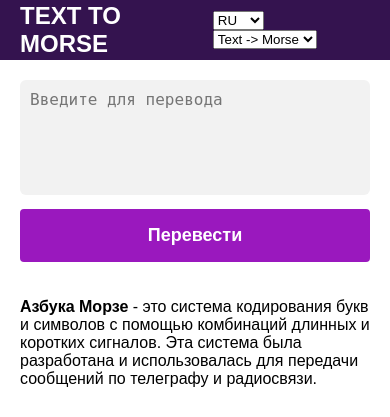
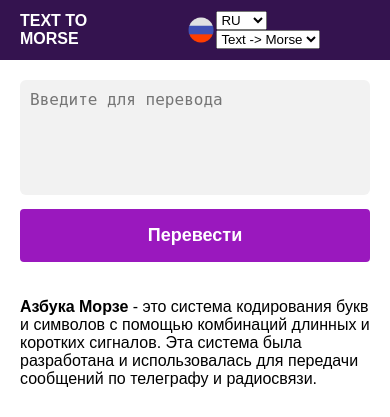
Before and after one commit to FrogzZ/text_to_morse__fastapi, a FastAPI app: page / in a window 390 px wide. Shown: the top 417 px of the page. Run offline with FastAPI, Linux system fonts and the light colour scheme.

Commit message:
some fix

```diff
--- a/main.py
+++ b/main.py
@@ -46,7 +46,6 @@ async def translate(method: str, lang: str, input_text: str):
                 res += reverse_list[i.upper()]
             elif i == '':
                 res += ' '
-        print(reverse_list)
         return {'result': res}
 
 
--- a/templates/index.html
+++ b/templates/index.html
@@ -3,7 +3,6 @@
 <head>
     <link id="favicon" rel="icon" type="image/x-icon" href="../static/favicon.ico">
     <title>Morse to text</title>
-    <script src="script.js"></script>
     <meta name="viewport" content="width=device-width, initial-scale=1">
     <style>
         body {
@@ -51,6 +50,19 @@
             color: #fff;
         }
 
+        @media (max-width: 500px){
+            #header-logo {
+                font-weight: bold;
+                font-size: 16px;
+                color: #fff;
+            }
+        }
+
+        menu {
+            display: flex;
+            align-items: center;
+        }
+
         main {
             max-width: 960px;
             margin: 80px auto 20px auto;
@@ -90,14 +102,15 @@
             background-color: #6d1186;
         }
 
-
     </style>
 </head>
 <body>
     <header>
         <a href="/"><h1 id="header-logo">TEXT TO MORSE</h1></a>
-<!--        <a href="/"><img src="../static/ru.png" width="35" height="35" alt="lang"></a>-->
+<!--        <a href="/"><img src="../static/ru.png" width="30" height="30" alt="lang"></a>-->
 
+        <menu>
+            <img id="langImage" src="../static/ru.png" width="30" height="30" alt="lang" onclick="changeImage()">
             <p>
                 <label for="lang"></label>
                 <select id="lang" name="lang">
@@ -111,6 +124,9 @@
                     <option value="mt">Morse -> Text</option>
                 </select>
             </p>
+        </menu>
+
+
     </header>
 
     <main>
@@ -139,6 +155,21 @@
 
 
   <script>
+
+      function changeImage() {
+      var langImage = document.getElementById("langImage");
+      var currentSrc = langImage.getAttribute("src");
+
+      var selectedLang = langSelect.value;
+      langImage.setAttribute("src", newSrc);
+      var newSrc = (currentSrc === "../static/ru.png") ? "../static/usa.png" : "../static/ru.png";
+      var newLang = (currentSrc === "../static/ru.png") ? "eng" : "ru";
+      langImage.setAttribute("src", newSrc);
+      localStorage.setItem("selectedLang", newLang);
+      localStorage.setItem("selectedImg", newSrc);
+      }
+
+
     const langSelect = document.getElementById("lang");
     const trSelect = document.getElementById("how_tr");
 
@@ -170,7 +201,6 @@
 
         const selectedLang = localStorage.getItem("selectedLang");
         const selectedTr = localStorage.getItem("selectedTr");
-        console.log(inputText)
         if (selectedLang) {
             fetch('/translate/' + selectedTr + '/' + selectedLang + '/' + '-' + inputText)
                 .then(response => response.json())
@@ -186,7 +216,8 @@
         } else {
           console.log("Выбранный язык не найден в localStorage");
           localStorage.setItem("selectedLang", 'ru');
-          fetch('/translate/' + selectedTr + '/' + selectedLang + '/' + inputText)
+          localStorage.setItem("selectedTr", 'tm');
+          fetch('/translate/' + 'tm' + '/' + 'ru' + '/' + inputText)
                 .then(response => response.json())
                 .then(data => {
                     document.getElementById("output-text").removeAttribute("hidden");
```
